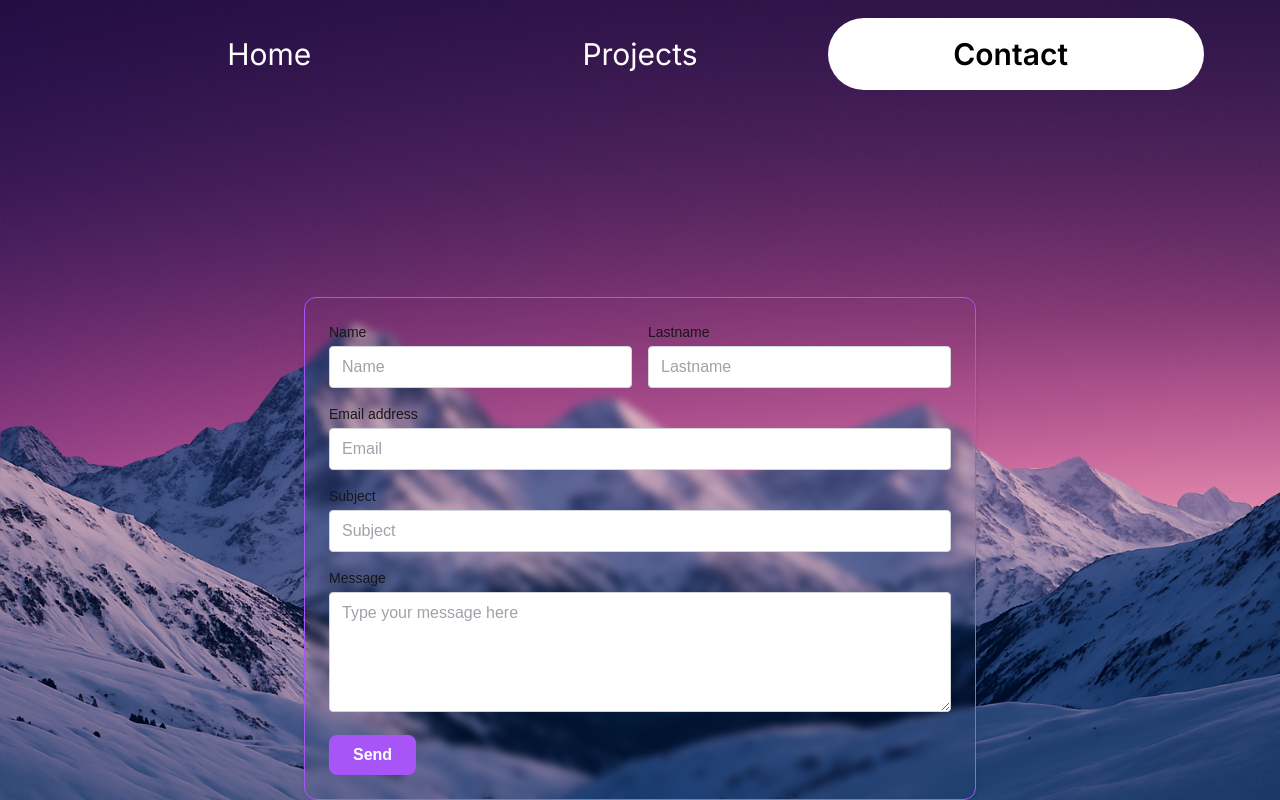
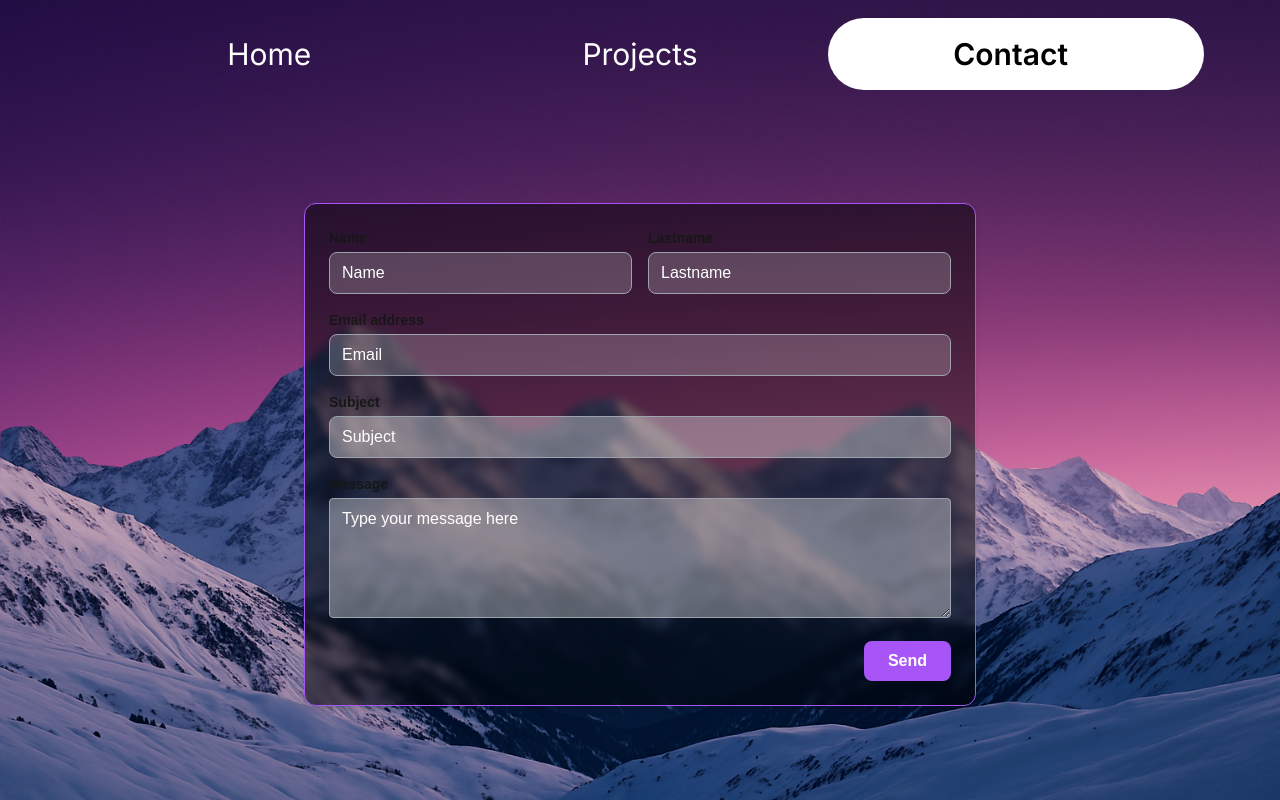
Before and after one commit to OliverMunian/Myportfolio, a Next.js app: page / in a window 1280 px wide. Both pictures are taken after a click on the button "Contact". Built offline with nearby package versions, Linux system fonts and the light colour scheme.

Commit message:
update contact form

```diff
--- a/app/components/Contact.js
+++ b/app/components/Contact.js
@@ -81,7 +81,7 @@ export default function ContactForm() {
         console.log("Erreur de soumission");
         toast.error("An error has been occured, please try later", {
           position: "top-center",
-          autoClose: 3000,
+          autoClose: 4000,
           hideProgressBar: false,
           closeOnClick: true,
           pauseOnHover: true,
@@ -101,24 +101,21 @@ export default function ContactForm() {
   };
 
   return (
-    <div className="flex flex-col relative z-20 w-full min-h-0 overflow-hidden max-sm:px-6 max-[430px]:-mt-2">
-      {/* <div className="w-full flex justify-center">
-        <h1 className="text-3xl font-bold">Contact me</h1>
-      </div> */}
+    <div className="flex flex-col items-center justify-center relative z-20 w-full h-full  overflow-hidden max-sm:px-6 max-[430px]:-mt-2">
       <form
         onSubmit={handleSubmit}
-        className="relative w-full max-w-2xl mx-auto p-4 sm:p-6 backdrop-blur-sm border-purple-500 border-[1px] shadow-md rounded-xl space-y-4"
+        className="relative w-full max-w-2xl mx-auto p-4 sm:p-6 backdrop-blur-sm bg-black/50 border-purple-500 border-[1px] shadow-md rounded-xl space-y-4"
       >
         <div className="flex flex-col sm:flex-row gap-4">
           <div className="w-full sm:w-1/2">
-            <label className="block text-sm font-medium mb-1">Name</label>
+            <label className="block text-sm mb-1 font-bold">Name</label>
             <input
               name="name"
               type="text"
               placeholder="Name"
               value={form.name}
               onChange={handleChange}
-              className="w-full border border-gray-300 rounded px-3 py-2 placeholder:text-zinc-400 outline-none text-black"
+              className="w-full border bg-white/20 border-gray-400 px-3 py-2 placeholder:text-white outline-none text-white rounded-lg"
             />
             {errors.name && (
               <p className="text-red-500 text-sm">{errors.name}</p>
@@ -126,14 +123,14 @@ export default function ContactForm() {
           </div>
 
           <div className="w-full sm:w-1/2">
-            <label className="block text-sm font-medium mb-1">Lastname</label>
+            <label className="block text-sm font-bold mb-1">Lastname</label>
             <input
               name="lastname"
               type="text"
               placeholder="Lastname"
               value={form.lastname}
               onChange={handleChange}
-              className="w-full border border-gray-300 rounded px-3 py-2 placeholder:text-zinc-400 outline-none text-black"
+              className="w-full border bg-white/20 border-gray-400 px-3 py-2 placeholder:text-white outline-none text-white rounded-lg"
             />
             {errors.lastname && (
               <p className="text-red-500 text-sm">{errors.lastname}</p>
@@ -142,16 +139,14 @@ export default function ContactForm() {
         </div>
 
         <div>
-          <label className="block text-sm font-medium mb-1">
-            Email address
-          </label>
+          <label className="block text-sm font-bold mb-1">Email address</label>
           <input
             name="email"
             type="email"
             placeholder="Email"
             value={form.email}
             onChange={handleChange}
-            className="w-full border border-gray-300 rounded px-3 py-2 placeholder:text-zinc-400 outline-none text-black"
+            className="w-full border bg-white/20 border-gray-400 px-3 py-2 placeholder:text-white outline-none text-white rounded-lg"
           />
           {errors.email && (
             <p className="text-red-500 text-sm">{errors.email}</p>
@@ -159,14 +154,14 @@ export default function ContactForm() {
         </div>
 
         <div>
-          <label className="block text-sm font-medium mb-1">Subject</label>
+          <label className="block text-sm font-bold mb-1">Subject</label>
           <input
             name="subject"
             type="text"
             placeholder="Subject"
             value={form.subject}
             onChange={handleChange}
-            className="w-full border border-gray-300 rounded px-3 py-2 placeholder:text-zinc-400 outline-none text-black"
+            className="w-full border bg-white/35 border-gray-400 px-3 py-2 placeholder:text-white outline-none text-white rounded-lg"
           />
           {errors.subject && (
             <p className="text-red-500 text-sm">{errors.subject}</p>
@@ -174,20 +169,20 @@ export default function ContactForm() {
         </div>
 
         <div>
-          <label className="block text-sm font-medium mb-1">Message</label>
+          <label className="block text-sm font-bold mb-1">Message</label>
           <textarea
             name="message"
             placeholder="Type your message here"
             value={form.message}
             onChange={handleChange}
-            className="w-full border border-gray-300 rounded px-3 py-2 min-h-[120px] placeholder:text-zinc-400 outline-none text-black"
+            className="w-full border bg-white/35 border-gray-400 rounded px-3 py-2 min-h-[120px] placeholder:text-white outline-none text-white"
           />
           {errors.message && (
             <p className="text-red-500 text-sm">{errors.message}</p>
           )}
         </div>
 
-        <div className="flex flex-col sm:flex-row items-center justify-between gap-4">
+        <div className="w-full flex items-center justify-end gap-4 max-sm:flex-col">
           <button
             type="submit"
             disabled={submitted}
```
